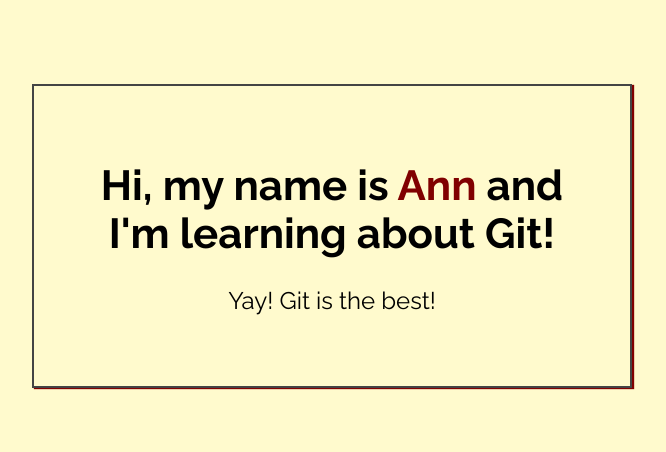
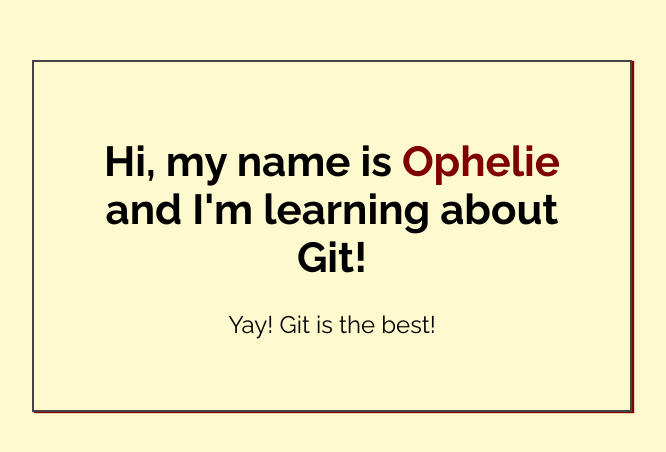
Before and after one commit to OpheliaB24/my-first-repo, a plain HTML site: page index.html in a window 1280 px wide. Shown: the part 164-616 px from the top of the page, without its empty margins (308-974 px from the left). Drawn offline with Linux system fonts and the light colour scheme.

Commit message:
Changed name to index.html

```diff
--- a/index.html
+++ b/index.html
@@ -14,7 +14,7 @@
 <body>
 
     <div class="greeting">
-        <h1>Hi, my name is <span class="highlight">Ann</span> and I'm learning about Git! </h1>
+        <h1>Hi, my name is <span class="highlight">Ophelie</span> and I'm learning about Git! </h1>
 
         <p>Yay! Git is the best!</p>
     </div>
```
